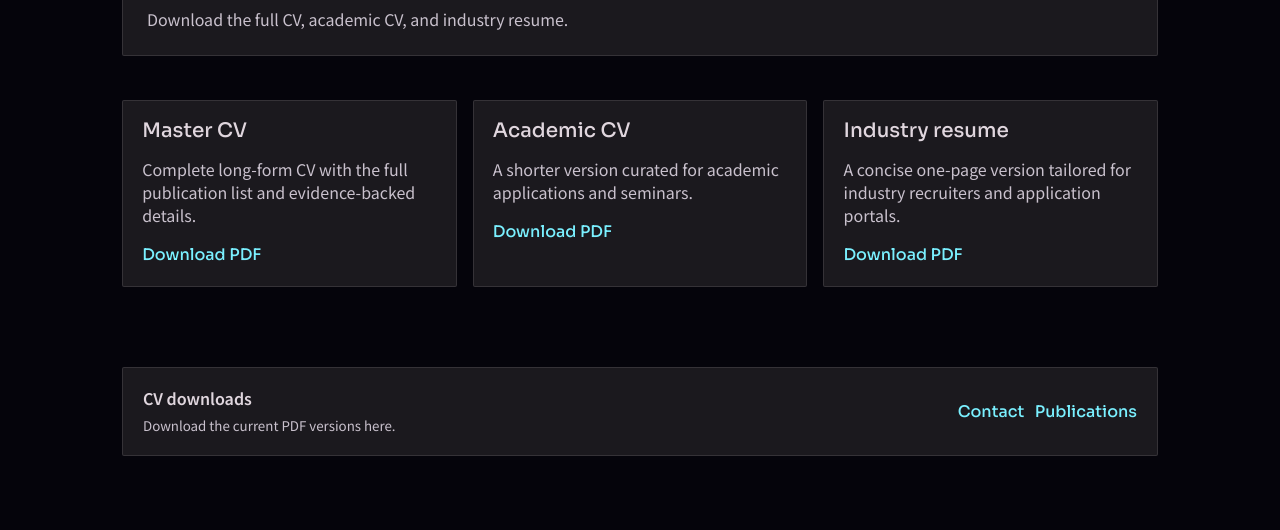
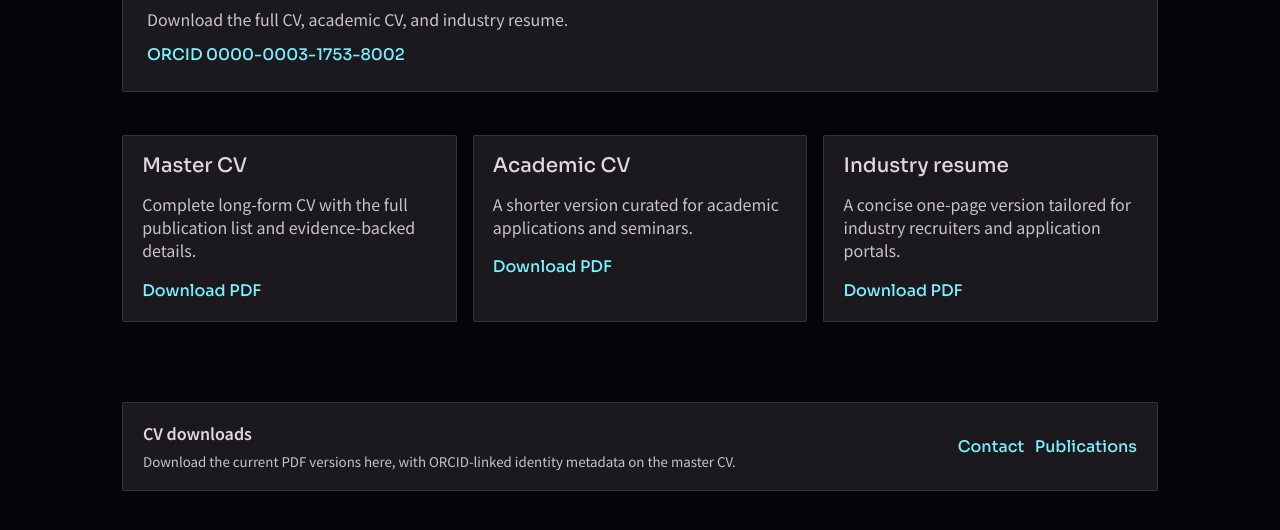
Before and after one commit to sushant-mahajan/solarmagnetism.org, a plain HTML site: page cv.html in a window 1280 px wide. Shown: the part 372-902 px from the top of the page. Before the commit the page ends 868 px from the top, so only its background shows below. Drawn offline with Linux system fonts and the light colour scheme.

Commit message:
Update portfolio site content

```diff
--- a/cv.html
+++ b/cv.html
@@ -37,6 +37,9 @@
         <div class="eyebrow">CV</div>
         <h1>Download the formal versions.</h1>
         <p>Download the full CV, academic CV, and industry resume.</p>
+        <div class="link-row" style="margin-top:0.75rem">
+          <a class="link" href="https://orcid.org/0000-0003-1753-8002" target="_blank" rel="noreferrer">ORCID 0000-0003-1753-8002</a>
+        </div>
       </div>
     </section>
 
@@ -74,7 +77,7 @@
       <div class="footer__inner">
         <div>
           <strong>CV downloads</strong>
-          <small>Download the current PDF versions here.</small>
+          <small>Download the current PDF versions here, with ORCID-linked identity metadata on the master CV.</small>
         </div>
         <div class="link-row">
           <a class="link" href="contact.html">Contact</a>
```
Also changed, not shown: index.html (+3 -0 lines), 2 other files.
